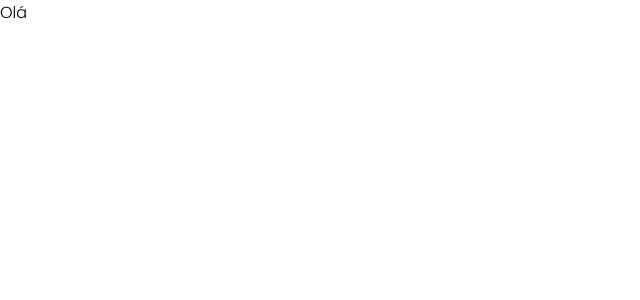
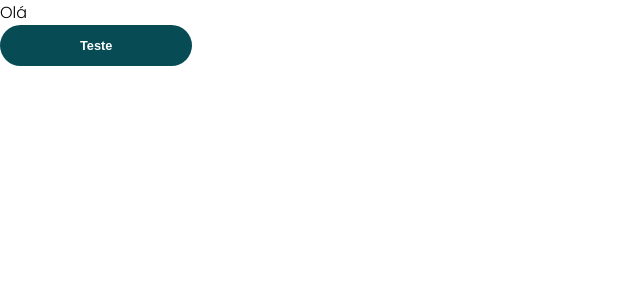
Before and after one commit to jorgelucasalm/petcare, a React (Create React App) app: page / in a window 1280 px wide. Shown: the top 300 px of the page, without its empty margins (0-640 px from the left). Built offline with nearby package versions, Linux system fonts and the light colour scheme.

Commit message:
feat: adiciona botão primário

```diff
--- /dev/null
+++ b/src/components/Button/index.js
@@ -0,0 +1,9 @@
+import Button from "../Button/style"
+
+function ButtonPrimary({children}) {
+    return (
+      <Button>{children}</Button>
+    );
+  }
+
+  export default ButtonPrimary;
--- /dev/null
+++ b/src/components/Button/style.js
@@ -0,0 +1,42 @@
+import styled from "styled-components"
+
+const Button = styled.button`
+    font-family: Arial;
+    font-size: 0.8rem;
+    font-weight: 600;
+    text-decoration: none;
+    color: #ffffff;
+    padding: .8rem 5rem;
+    border-radius: 30px;
+    transition: all 0.3s ease-out;
+    border: none;
+    background-color: ${(props) => {
+        switch (props.color) {
+            case 'dog':
+                return '#6DBF8E'
+
+            case 'cat':
+                return '#9960AE'
+
+            default:
+                return '#074B55'
+        }
+    }};
+
+    &:hover {
+        background: ${(props) => {
+        switch (props.color) {
+            case 'dog':
+                return 'linear-gradient(180deg, #D0E6A5 0%, #DDEDBD 100%);'
+
+            case 'cat':
+                return 'linear-gradient(180deg, #CCABD8 0%, #DBC4E3 100%);'
+
+            default:
+                return '#1DA6BA'
+        }
+    }};
+    }
+`
+
+export default Button;
--- a/src/pages/Home/index.js
+++ b/src/pages/Home/index.js
@@ -1,6 +1,11 @@
+import ButtonPrimary from "../../components/Button/index"
+
 function Home() {
   return (
-    <h1>Olá</h1>
+    <>
+      <h1>Olá</h1>
+      <ButtonPrimary>Teste</ButtonPrimary>
+    </>
   );
 }
 
```
